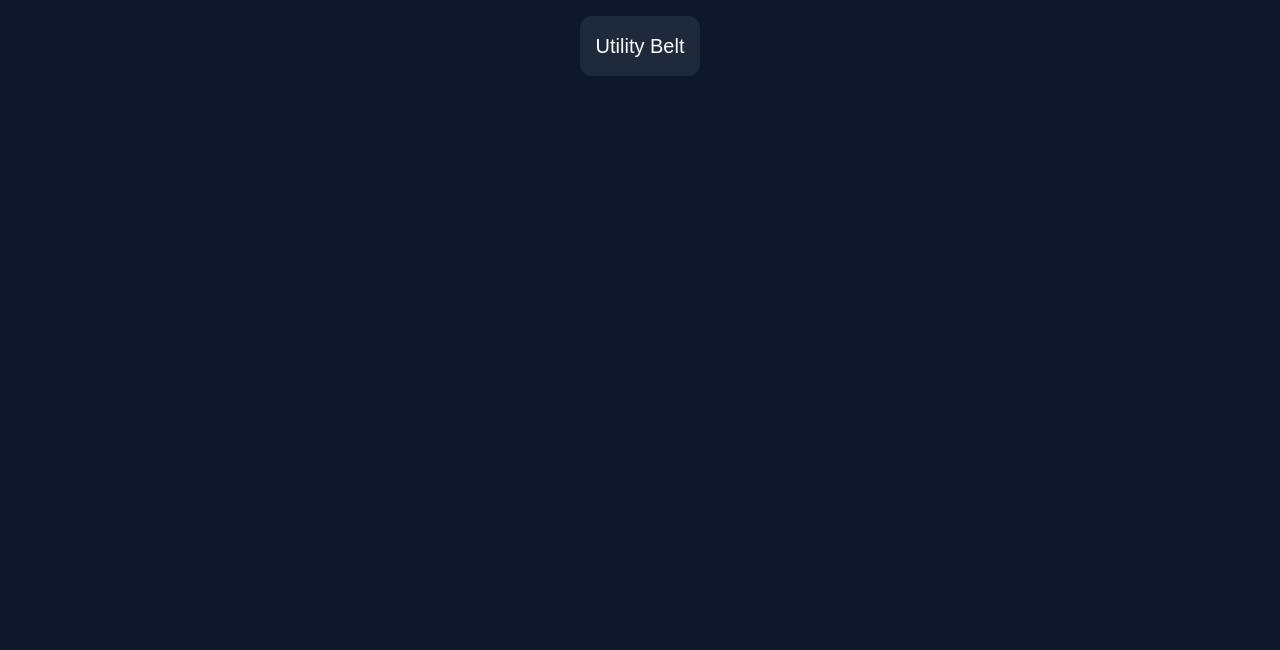
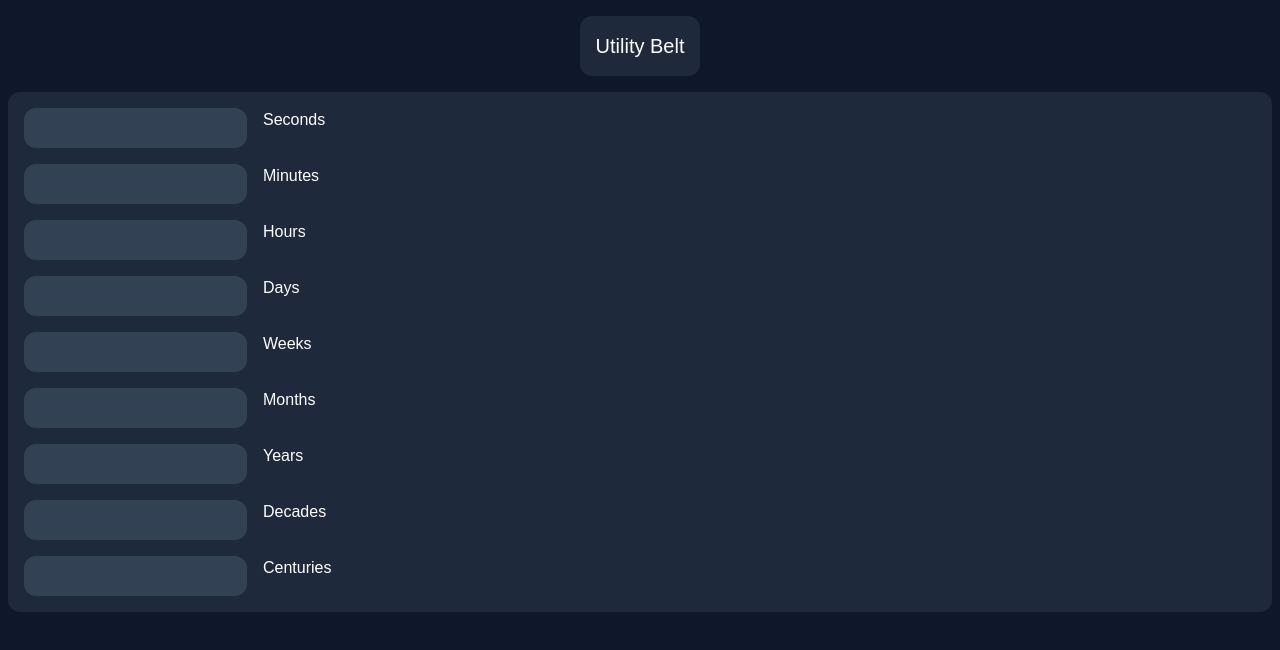
Before and after one commit to ricardomaharaj/Utility-Belt, a React (Create React App) app: page /time in a window 1280 px wide. Before the commit this address had no page. Shown: the top 650 px of the page. Built offline with nearby package versions, Linux system fonts and the light colour scheme.

Commit message:
add time converter

```diff
--- a/src/App.tsx
+++ b/src/App.tsx
@@ -4,6 +4,7 @@ import { Discount } from './tools/Discount'
 import { Temperature } from './tools/Temperature'
 import { Tip } from './tools/Tip'
 import { Length } from './tools/Length'
+import { Time } from './tools/Time'
 
 export function App() {
     return (
@@ -23,6 +24,7 @@ export function App() {
                         <Route path='/discount' element={<Discount />} />
                         <Route path='/temperature' element={<Temperature />} />
                         <Route path='/length' element={<Length />} />
+                        <Route path='/time' element={<Time />} />
                     </Routes>
                 </div>
             </div>
--- a/src/Home.tsx
+++ b/src/Home.tsx
@@ -16,6 +16,9 @@ export function Home() {
             <Link className='bg2 p-4 rounded-xl' to='/length'>
                 Length Converter
             </Link>
+            <Link className='bg2 p-4 rounded-xl' to='/time'>
+                Time Converter
+            </Link>
         </div>
     )
 }
--- /dev/null
+++ b/src/tools/Time.tsx
@@ -0,0 +1,145 @@
+const TimeMap = [
+    'Seconds',
+    'Minutes',
+    'Hours',
+    'Days',
+    'Weeks',
+    'Months',
+    'Years',
+    'Decades',
+    'Centuries'
+]
+
+export function Time() {
+    document.title = 'Time Converter'
+
+    let handleChange = (unit: string) => {
+        const SecondsE = document.querySelector<HTMLInputElement>('#Seconds')!
+        const MinutesE = document.querySelector<HTMLInputElement>('#Minutes')!
+        const HoursE = document.querySelector<HTMLInputElement>('#Hours')!
+        const DaysE = document.querySelector<HTMLInputElement>('#Days')!
+        const WeeksE = document.querySelector<HTMLInputElement>('#Weeks')!
+        const MonthsE = document.querySelector<HTMLInputElement>('#Months')!
+        const YearsE = document.querySelector<HTMLInputElement>('#Years')!
+        const DecadesE = document.querySelector<HTMLInputElement>('#Decades')!
+        const CenturiesE =
+            document.querySelector<HTMLInputElement>('#Centuries')!
+
+        if (unit === 'Seconds') {
+            let seconds = parseFloat(SecondsE.value)
+            MinutesE.value = (seconds / 60).toString()
+            HoursE.value = (seconds / 3600).toString()
+            DaysE.value = (seconds / 86400).toString()
+            WeeksE.value = (seconds / 604800).toString()
+            MonthsE.value = (seconds / 2.628e6).toString()
+            YearsE.value = (seconds / 3.154e7).toString()
+            DecadesE.value = (seconds / 3.154e8).toString()
+            CenturiesE.value = (seconds / 3.154e9).toString()
+        }
+        if (unit === 'Minutes') {
+            let minutes = parseFloat(MinutesE.value)
+            SecondsE.value = (minutes * 60).toString()
+            HoursE.value = (minutes / 60).toString()
+            DaysE.value = (minutes / 1440).toString()
+            WeeksE.value = (minutes / 10080).toString()
+            MonthsE.value = (minutes / 43800).toString()
+            YearsE.value = (minutes / 525600).toString()
+            DecadesE.value = (minutes / 5.256e6).toString()
+            CenturiesE.value = (minutes / 5.256e7).toString()
+        }
+        if (unit === 'Hours') {
+            let hours = parseFloat(HoursE.value)
+            SecondsE.value = (hours * 3600).toString()
+            MinutesE.value = (hours * 60).toString()
+            DaysE.value = (hours / 24).toString()
+            WeeksE.value = (hours / 168).toString()
+            MonthsE.value = (hours / 730).toString()
+            YearsE.value = (hours / 8760).toString()
+            DecadesE.value = (hours / 87600).toString()
+            CenturiesE.value = (hours / 876000).toString()
+        }
+        if (unit === 'Days') {
+            let days = parseFloat(DaysE.value)
+            SecondsE.value = (days * 86400).toString()
+            MinutesE.value = (days * 1440).toString()
+            HoursE.value = (days * 24).toString()
+            WeeksE.value = (days / 7).toString()
+            MonthsE.value = (days / 30.417).toString()
+            YearsE.value = (days / 365).toString()
+            DecadesE.value = (days / 3650).toString()
+            CenturiesE.value = (days / 36500).toString()
+        }
+        if (unit === 'Weeks') {
+            let weeks = parseFloat(WeeksE.value)
+            SecondsE.value = (weeks * 604800).toString()
+            MinutesE.value = (weeks * 10080).toString()
+            HoursE.value = (weeks * 168).toString()
+            DaysE.value = (weeks * 7).toString()
+            MonthsE.value = (weeks / 4.345).toString()
+            YearsE.value = (weeks / 52.143).toString()
+            DecadesE.value = (weeks / 521.4).toString()
+            CenturiesE.value = (weeks / 5214).toString()
+        }
+        if (unit === 'Months') {
+            let months = parseFloat(MonthsE.value)
+            SecondsE.value = (months * 2.628e6).toString()
+            MinutesE.value = (months * 43800).toString()
+            HoursE.value = (months * 730).toString()
+            DaysE.value = (months * 30.417).toString()
+            WeeksE.value = (months * 4.345).toString()
+            YearsE.value = (months / 12).toString()
+            DecadesE.value = (months / 120).toString()
+            CenturiesE.value = (months / 1200).toString()
+        }
+        if (unit === 'Years') {
+            let years = parseFloat(YearsE.value)
+            SecondsE.value = (years * 3.154e7).toString()
+            MinutesE.value = (years * 525600).toString()
+            HoursE.value = (years * 8760).toString()
+            DaysE.value = (years * 365).toString()
+            WeeksE.value = (years * 52.143).toString()
+            MonthsE.value = (years * 12).toString()
+
+            DecadesE.value = (years / 10).toString()
+            CenturiesE.value = (years / 100).toString()
+        }
+        if (unit === 'Decades') {
+            let decades = parseFloat(DecadesE.value)
+            SecondsE.value = (decades * 3.154e8).toString()
+            MinutesE.value = (decades * 5.256e6).toString()
+            HoursE.value = (decades * 87600).toString()
+            DaysE.value = (decades * 3650).toString()
+            WeeksE.value = (decades * 521.4).toString()
+            MonthsE.value = (decades * 120).toString()
+            YearsE.value = (decades * 10).toString()
+
+            CenturiesE.value = (decades / 10).toString()
+        }
+        if (unit === 'Centuries') {
+            let centuries = parseFloat(CenturiesE.value)
+            SecondsE.value = (centuries * 3.154e9).toString()
+            MinutesE.value = (centuries * 3.154e9).toString()
+            HoursE.value = (centuries * 876000).toString()
+            DaysE.value = (centuries * 36500).toString()
+            WeeksE.value = (centuries * 5214).toString()
+            MonthsE.value = (centuries * 1200).toString()
+            YearsE.value = (centuries * 100).toString()
+            DecadesE.value = (centuries * 10).toString()
+        }
+    }
+    return (
+        <div className='col bg2 p-4 rounded-xl'>
+            {TimeMap.map((x, i) => (
+                <div className='row' key={i}>
+                    <input
+                        className='bg3 p-2 rounded-xl'
+                        type='number'
+                        id={x}
+                        onChange={(e) => handleChange(x)}
+                    />
+                    <span>{x}</span>
+                </div>
+            ))}
+        </div>
+    )
+}
```
